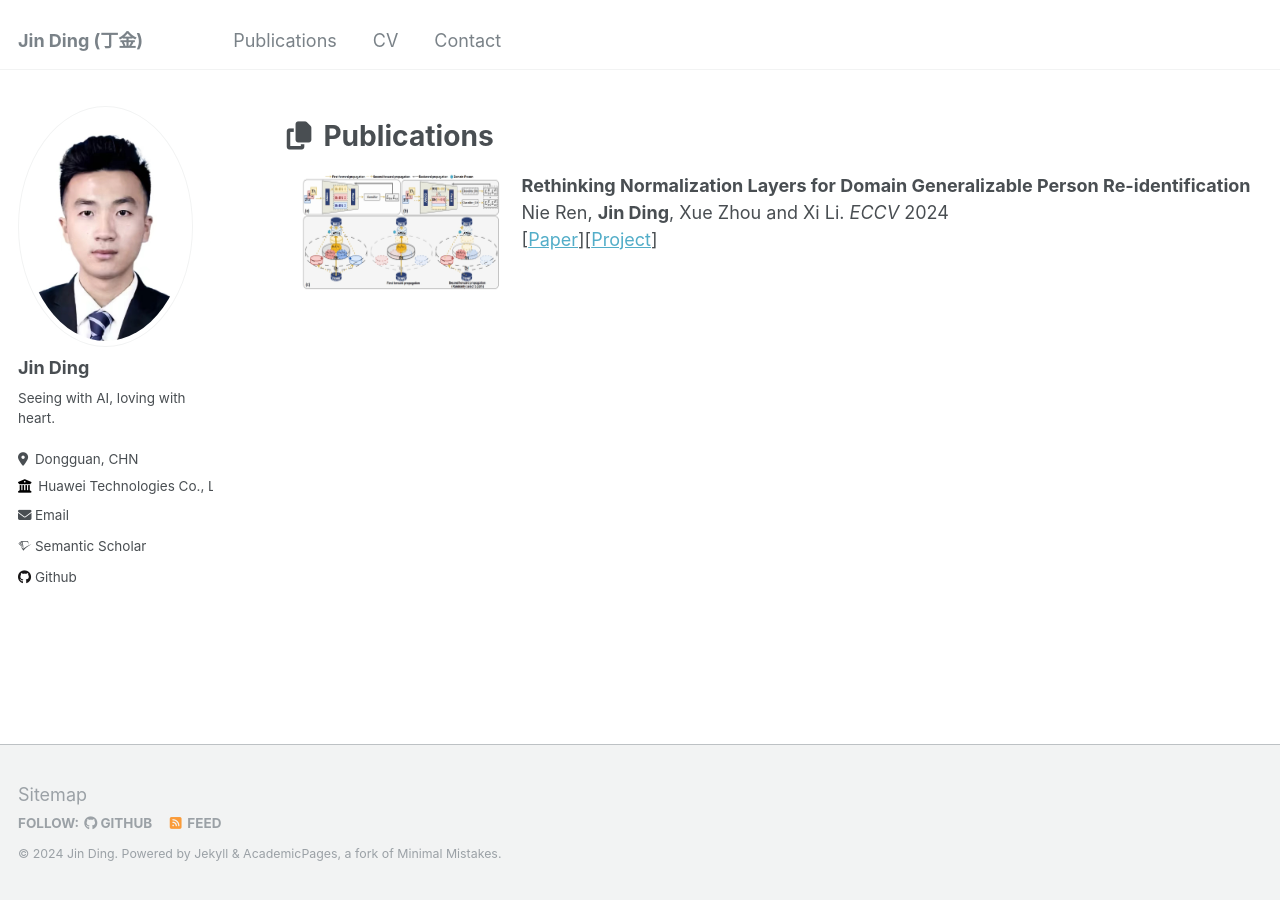
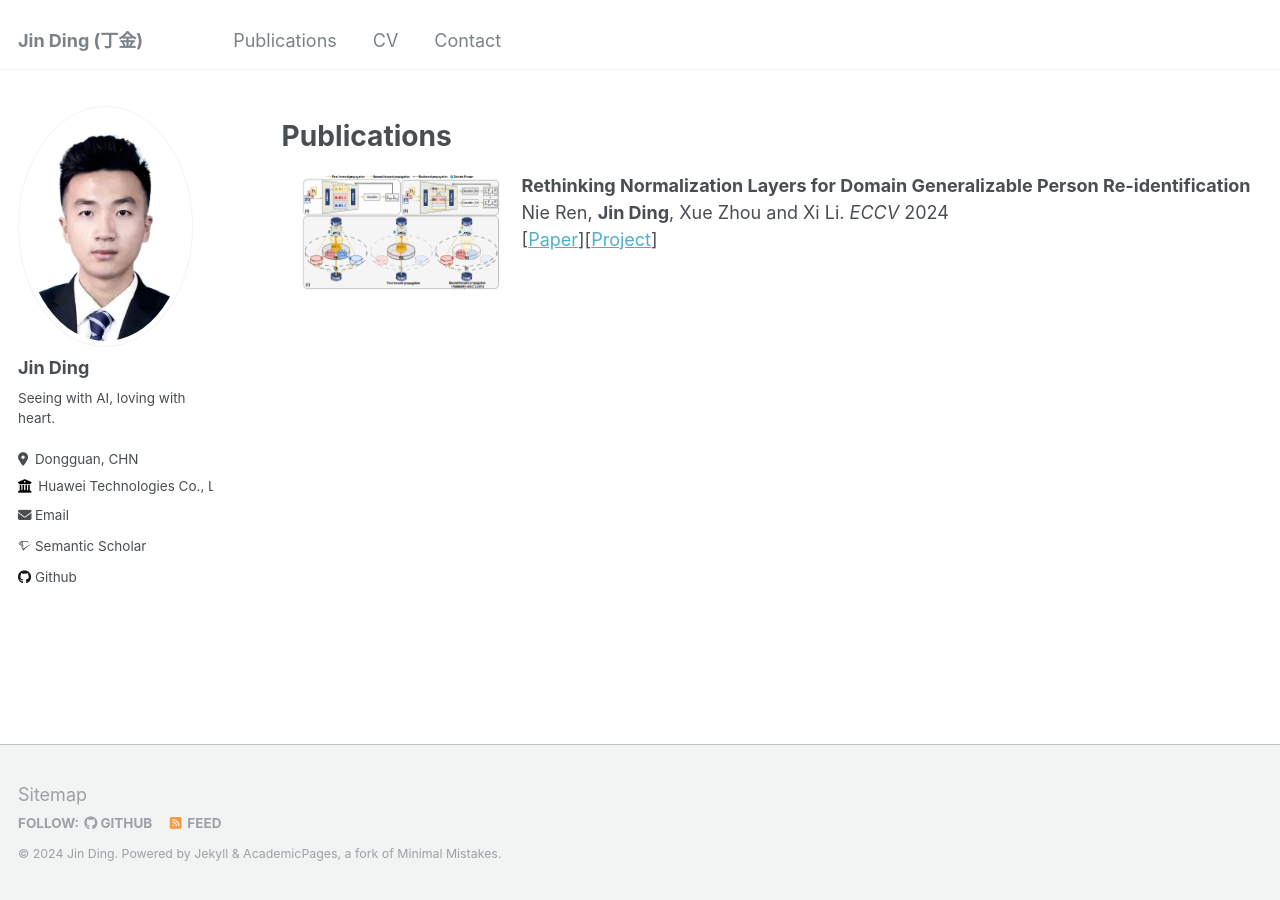
Before and after one commit to DJEddyking/djeddyking.github.io, a Jekyll site: the page built from _pages/publications.md, in a window 1280 px wide. Built offline with Jekyll 4.4.1, drawn with Linux system fonts in a browser that asks for light colours; some web fonts are replaced.

Commit message:
Update publications.md

```diff
--- a/_pages/publications.md
+++ b/_pages/publications.md
@@ -5,7 +5,7 @@ permalink: /publications/
 author_profile: true
 ---
 
-# <i class="fa fa-fw fa-copy"></i> Publications #
+# Publications
 
 <p>
 <img src="https://github.com/DJEddyking/djeddyking.github.io/blob/master/images/ECCV.png?raw=true" alt="Figure" style="width: 200px; height: 120px;" hspace="20" align="left"/>
```
